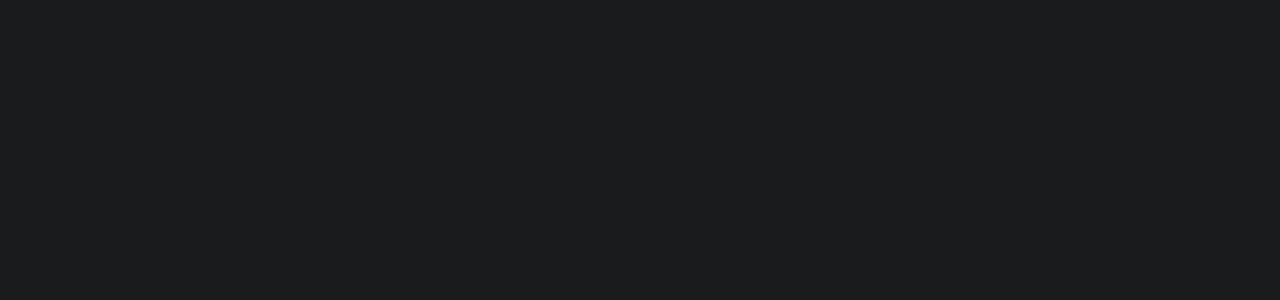
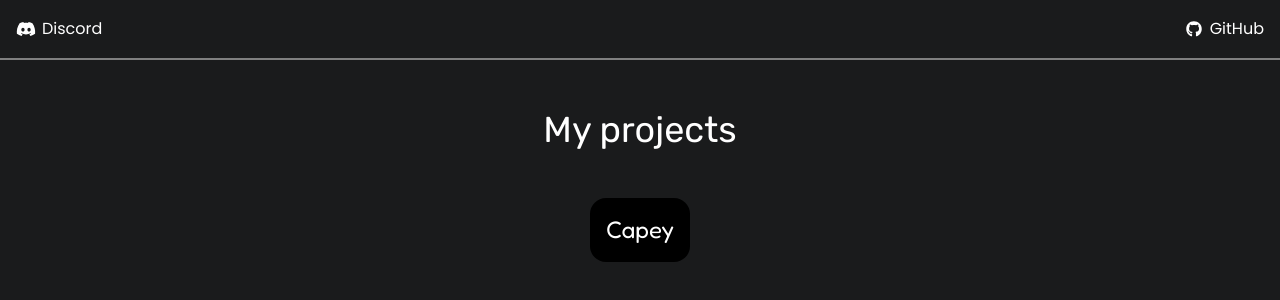
Before and after one commit to JGJ52/jgj52.dev, a Next.js app: page / in a window 1280 px wide. Shown: the top 300 px of the page. Built offline with nearby package versions, Linux system fonts and the light colour scheme.

Commit message:
basic website

```diff
--- a/package.json
+++ b/package.json
@@ -9,6 +9,10 @@
     "lint": "eslint"
   },
   "dependencies": {
+    "@fortawesome/fontawesome-svg-core": "^7.2.0",
+    "@fortawesome/free-brands-svg-icons": "^7.2.0",
+    "@fortawesome/free-solid-svg-icons": "^7.2.0",
+    "@fortawesome/react-fontawesome": "^3.3.1",
     "next": "16.2.6",
     "react": "19.2.4",
     "react-dom": "19.2.4"
--- a/src/app/layout.tsx
+++ b/src/app/layout.tsx
@@ -1,6 +1,7 @@
 import type { Metadata } from "next";
 import {Fredoka, Poppins, Rubik} from "next/font/google";
 import "./globals.css";
+import "@fortawesome/fontawesome-svg-core/styles.css";
 
 const poppins = Poppins({
   variable: "--poppins",
--- /dev/null
+++ b/src/app/navbar/button.tsx
@@ -0,0 +1,29 @@
+import "./navbar.css";
+import {ReactNode} from "react";
+
+type button = {
+    onClick?: () => void,
+    href?: string,
+    target?: string,
+    children: ReactNode,
+}
+
+export default function Button({onClick, href, target, children}: button) {
+    if (href) {
+        return (
+            <>
+                <a href={href} onClick={onClick} target={target} className={"nav-button"}>
+                    {children}
+                </a>
+            </>
+        )
+    }
+
+    return (
+        <>
+            <button onClick={onClick} className={"nav-button"}>
+                {children}
+            </button>
+        </>
+    )
+}
--- /dev/null
+++ b/src/app/navbar/navbar.css
@@ -0,0 +1,22 @@
+@import "tailwindcss";
+
+body {
+    height: calc(100vh - 62px);
+    margin-top: 62px;
+}
+
+nav {
+    @apply w-full fixed top-0 flex flex-row justify-between items-center pl-2 pr-2;
+    height: 60px;
+    border-bottom: 2px solid gray;
+}
+
+.nav-button {
+    @apply h-12 p-2 flex items-center justify-center cursor-pointer gap-1.5 min-w-16 flex-row rounded-lg;
+    transition: background-color 400ms ease;
+}
+
+.nav-button:hover {
+    background-color: rgba(200, 200, 255, 0.4);
+    transition: background-color 200ms ease;
+}
--- /dev/null
+++ b/src/app/navbar/navbar.tsx
@@ -0,0 +1,21 @@
+import "./navbar.css";
+import {FontAwesomeIcon} from "@fortawesome/react-fontawesome";
+import {faDiscord, faGithub} from "@fortawesome/free-brands-svg-icons";
+import Button from "@/app/navbar/button";
+
+export default function Navbar() {
+    return (
+        <>
+            <nav>
+                <Button href="https://discord.gg/5pjP2DxQK8" target={"_blank"}>
+                    <FontAwesomeIcon icon={faDiscord} />
+                    Discord
+                </Button>
+                <Button href="https://github.com/JGJ52/" target={"_blank"}>
+                    <FontAwesomeIcon icon={faGithub} />
+                    GitHub
+                </Button>
+            </nav>
+        </>
+    )
+}
--- a/src/app/page.tsx
+++ b/src/app/page.tsx
@@ -1,7 +1,32 @@
+import "./project.css";
+import Navbar from "./navbar/navbar";
+
 export default function Home() {
+    type project = {
+        name: string,
+        url: string,
+    }
+
+    const projects: project[] = [
+        {
+            name: "Capey",
+            url: "https://capey.app",
+        }
+    ]
+
     return (
         <>
-
+            <Navbar />
+            <div className="flex flex-col items-center justify-between pt-12">
+                <p className={"text-4xl rubik"}>My projects</p>
+                <div className="flex flex-wrap mt-12">
+                    {projects.map((project) => (
+                        <a key={project.name} className={"project"} href={project.url}>
+                            <p className={"text-2xl fredoka"}>{project.name}</p>
+                        </a>
+                    ))}
+                </div>
+            </div>
         </>
     )
 }
--- /dev/null
+++ b/src/app/project.css
@@ -0,0 +1,6 @@
+@import "tailwindcss";
+
+.project {
+    @apply flex flex-col rounded-2xl bg-black p-4;
+
+}
```
Also changed, not shown: 2 other files (tests, documents, lock files or other folders).
